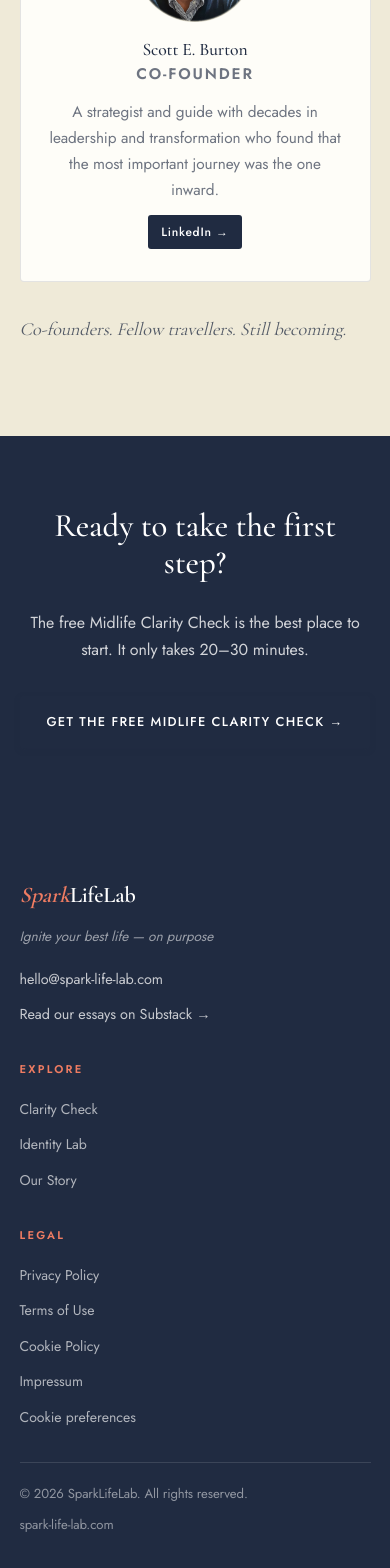
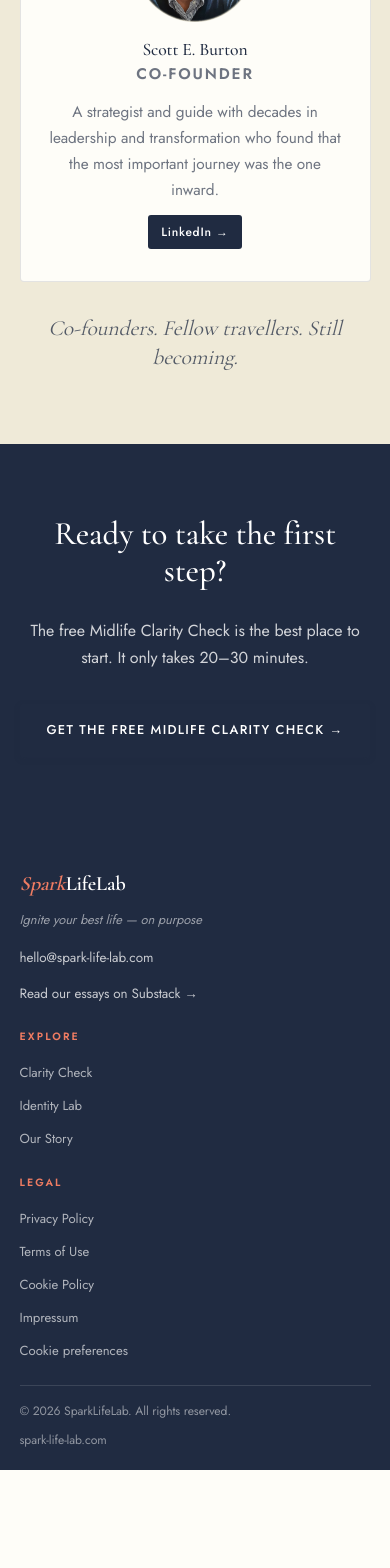
Before and after one commit to GrafBenson/Spark-Life-Lab, a Next.js app: page /about in a window 390 px wide. Shown: the part 3558-5126 px from the top of the page. After the commit the page ends 5028 px from the top, so only its background shows below. Built offline with nearby package versions, Linux system fonts and the light colour scheme.

Commit message:
Fix mobile hero and footer spacing

```diff
--- a/app/globals.css
+++ b/app/globals.css
@@ -60,6 +60,7 @@
 }
 
 html {
+  min-height: 100%;
   scroll-behavior: smooth;
 }
 
@@ -73,11 +74,15 @@ body {
   margin: 0;
   background: var(--page-bg);
   color: var(--navy);
+  display: flex;
+  flex-direction: column;
   font-family: var(--sans);
   font-size: 18px;
   font-weight: 400;
   line-height: 1.72;
   letter-spacing: -0.005em;
+  min-height: 100vh;
+  min-height: 100dvh;
   -webkit-font-smoothing: antialiased;
   -moz-osx-font-smoothing: grayscale;
   text-rendering: optimizeLegibility;
@@ -120,7 +125,10 @@ input:focus-visible,
 
 ::selection { background: rgba(239, 124, 98, 0.18); }
 
-main { min-height: 70vh; }
+main {
+  flex: 1 0 auto;
+  min-height: 70vh;
+}
 
 /* ===== Navigation ===== */
 
@@ -418,8 +426,8 @@ main { min-height: 70vh; }
   border-bottom: 1px solid var(--line-strong);
   color: var(--navy);
   display: inline;
-  font-size: 0.92rem;
-  font-weight: 400;
+  font-size: clamp(1rem, 0.45vw + 0.92rem, 1.08rem);
+  font-weight: 500;
   letter-spacing: 0;
   padding-bottom: 2px;
   text-decoration: none;
@@ -758,10 +766,13 @@ main { min-height: 70vh; }
 .founders-closing {
   color: var(--navy);
   font-family: var(--serif);
-  font-size: 1.15rem;
+  font-size: clamp(1.35rem, 1.4vw, 1.6rem);
   font-style: italic;
-  margin-top: 2rem;
+  line-height: 1.35;
+  margin: 2rem auto 0;
+  max-width: 680px;
   opacity: 0.75;
+  text-align: center;
 }
 
 /* Section 4 — Plan */
@@ -817,10 +828,13 @@ main { min-height: 70vh; }
 .plan-closing {
   color: var(--navy);
   font-family: var(--serif);
-  font-size: 1.1rem;
+  font-size: clamp(1.28rem, 1.25vw, 1.5rem);
   font-style: italic;
-  margin-top: 2rem;
+  line-height: 1.45;
+  margin: 2rem auto 0;
+  max-width: 680px;
   opacity: 0.75;
+  text-align: center;
 }
 
 .lead-benefits {
@@ -864,7 +878,7 @@ main { min-height: 70vh; }
 .lab-meta {
   color: var(--ember);
   font-family: var(--serif);
-  font-size: 1.05rem;
+  font-size: clamp(1.16rem, 1vw, 1.3rem);
   font-style: italic;
   font-weight: 500;
   margin-top: 1.75rem;
@@ -916,27 +930,28 @@ main { min-height: 70vh; }
 
 .site-footer {
   background: var(--navy);
-  padding: clamp(3.5rem, 5vw, 5.5rem) 5vw clamp(2rem, 3vw, 2.5rem);
+  flex-shrink: 0;
+  padding: clamp(2.35rem, 4vw, 3.75rem) 5vw calc(clamp(1.25rem, 2vw, 1.75rem) + env(safe-area-inset-bottom));
 }
 
 .footer-grid {
   border-bottom: 1px solid rgba(255, 255, 255, 0.12);
   display: grid;
-  gap: 2rem;
+  gap: 1.35rem;
   grid-template-columns: 1.4fr 1fr 1fr;
   margin: 0 auto;
   max-width: var(--max);
-  padding-bottom: 2rem;
+  padding-bottom: 1.35rem;
 }
 
 .footer-wordmark {
   color: var(--white);
   display: block;
   font-family: var(--serif);
-  font-size: 1.4rem;
+  font-size: 1.28rem;
   font-weight: 600;
   letter-spacing: -0.01em;
-  margin-bottom: 0.65rem;
+  margin-bottom: 0.5rem;
   text-decoration: none;
   transition: opacity var(--t-quick);
 }
@@ -950,14 +965,14 @@ main { min-height: 70vh; }
 
 .footer-tagline {
   color: rgba(255, 255, 255, 0.55);
-  font-size: 0.85rem;
+  font-size: 0.8rem;
   font-style: italic;
-  margin-bottom: 1rem;
+  margin-bottom: 0.75rem;
 }
 
 .footer-contact a {
   color: rgba(255, 255, 255, 0.75);
-  font-size: 0.9rem;
+  font-size: 0.84rem;
   text-decoration: none;
   transition: color var(--t-quick);
 }
@@ -966,16 +981,16 @@ main { min-height: 70vh; }
 
 .footer-heading {
   color: var(--gold);
-  font-size: 0.7rem;
+  font-size: 0.66rem;
   font-weight: 600;
   letter-spacing: 0.2em;
-  margin-bottom: 1rem;
+  margin-bottom: 0.75rem;
   text-transform: uppercase;
 }
 
 .footer-links {
   display: grid;
-  gap: 0.5rem;
+  gap: 0.35rem;
   list-style: none;
   margin: 0;
   padding: 0;
@@ -983,7 +998,7 @@ main { min-height: 70vh; }
 
 .footer-links a {
   color: rgba(255, 255, 255, 0.65);
-  font-size: 0.88rem;
+  font-size: 0.82rem;
   text-decoration: none;
   transition: color var(--t-quick);
 }
@@ -993,12 +1008,12 @@ main { min-height: 70vh; }
 .footer-bottom {
   color: rgba(255, 255, 255, 0.5);
   display: flex;
-  font-size: 0.82rem;
-  gap: 1.5rem;
+  font-size: 0.76rem;
+  gap: 1rem;
   justify-content: space-between;
   margin: 0 auto;
   max-width: var(--max);
-  padding-top: 1.25rem;
+  padding-top: 0.9rem;
 }
 
 .footer-bottom p {
@@ -1011,7 +1026,7 @@ main { min-height: 70vh; }
   border: none;
   color: rgba(255, 255, 255, 0.65);
   cursor: pointer;
-  font-size: 0.88rem;
+  font-size: 0.82rem;
   padding: 0;
   text-decoration: none;
   transition: color var(--t-quick);
@@ -1500,10 +1515,6 @@ main { min-height: 70vh; }
     grid-template-columns: 1fr;
   }
 
-  .hero-image-wrap {
-    order: -1;
-  }
-
   .hero-image-wrap img {
     height: 360px;
   }
--- a/app/identity-lab/page.tsx
+++ b/app/identity-lab/page.tsx
@@ -111,7 +111,7 @@ export default function IdentityLabPage() {
               style={{
                 color: "var(--gold)",
                 fontStyle: "italic",
-                fontSize: "0.9rem",
+                fontSize: "1.05rem",
                 marginTop: "1rem",
               }}
             >
```
Also changed, not shown: 1 other file (tests, documents, lock files or other folders).
